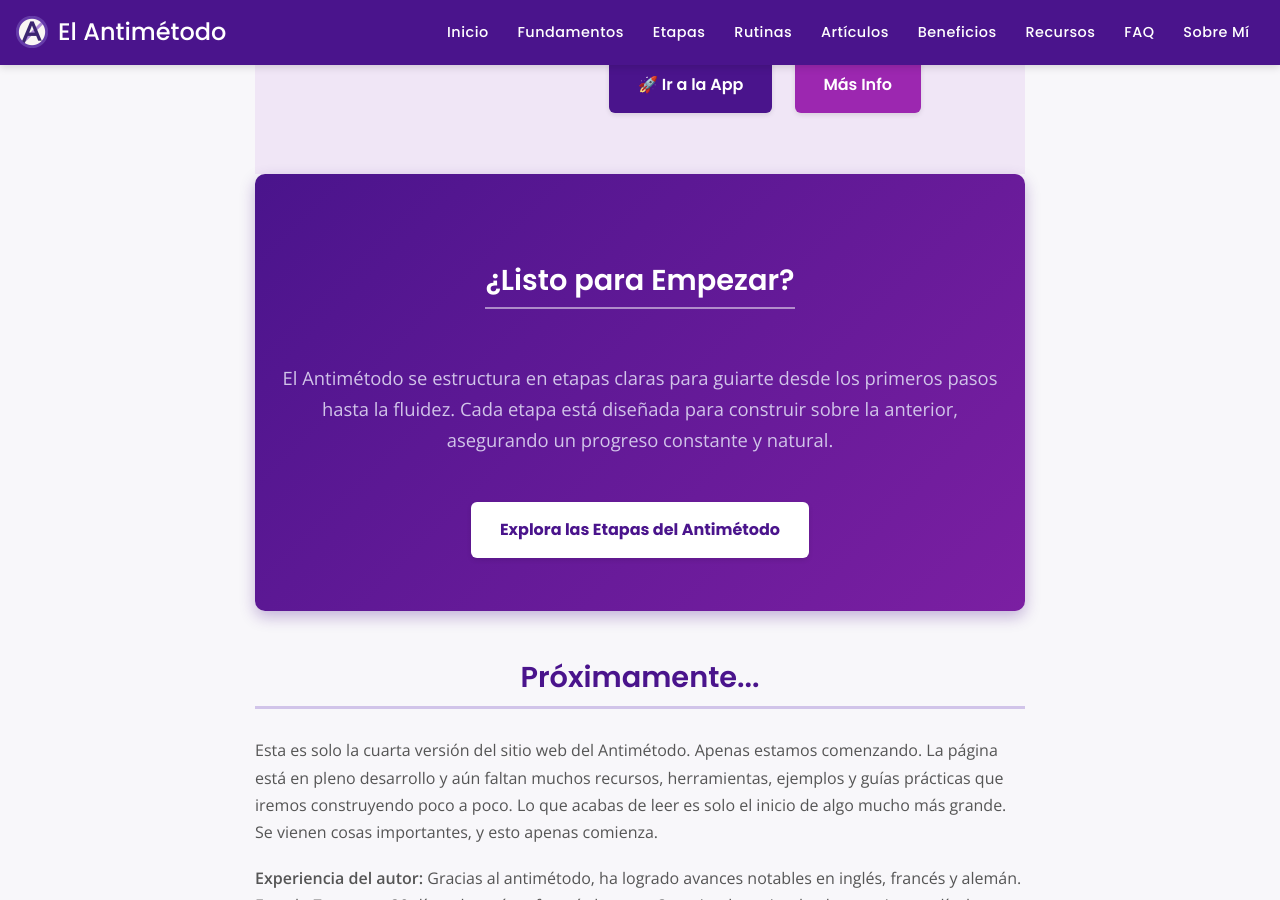
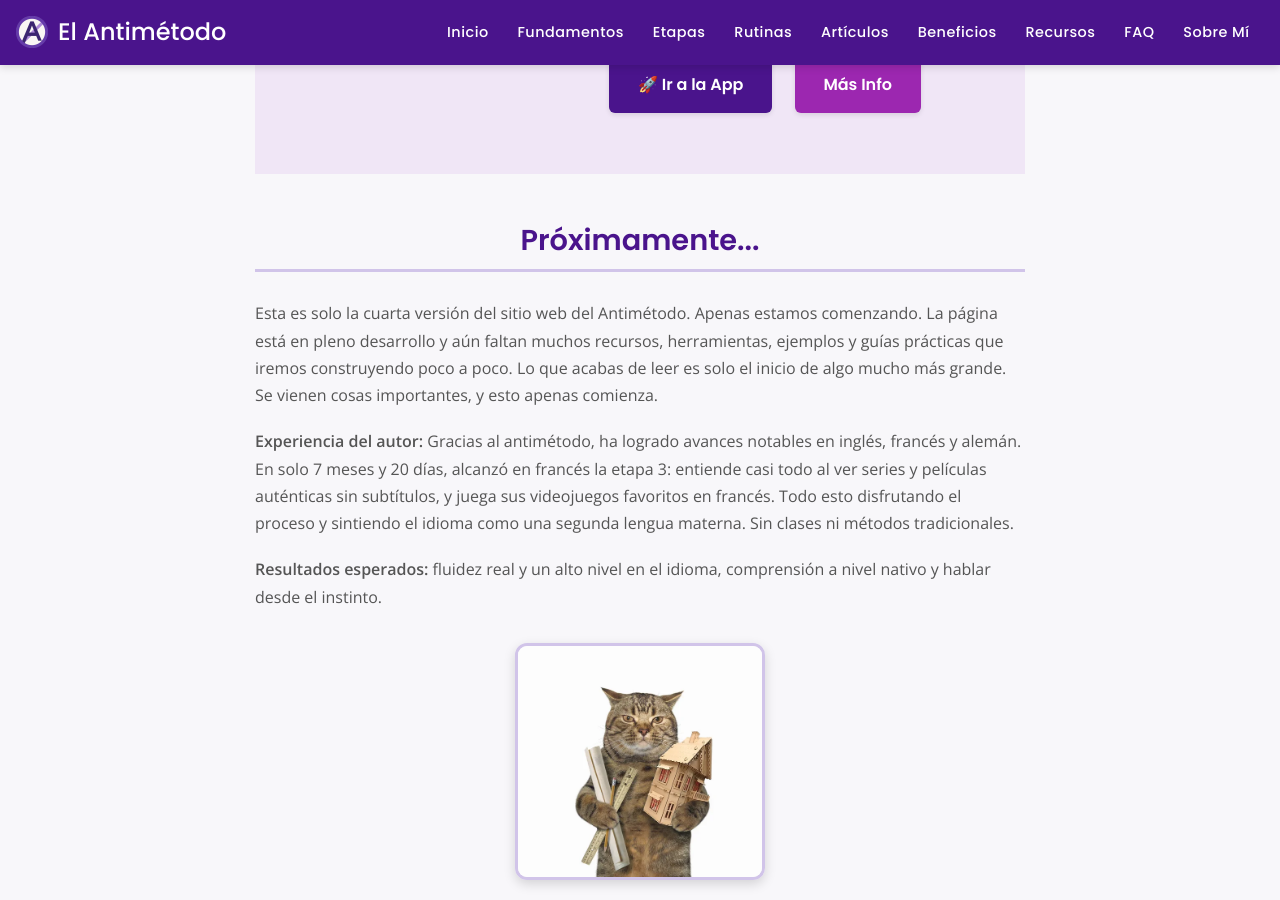
Before and after one commit to LuiseM93/ElAntimetodo, a Jekyll site: the page built from index.md, in a window 1280 px wide and 900 px high, scrolled down 3826 px. Built offline with Jekyll 4.4.1, drawn with Linux system fonts in a browser that asks for light colours; our own code applies the rules of GitHub Pages for plain Markdown files.

Commit message:
Update index.md

```diff
--- a/index.md
+++ b/index.md
@@ -254,14 +254,6 @@ description: Aprende idiomas divirtiéndote: el método basado en input comprens
   </div>
 </section>
 
-  <section style="margin-bottom: 3rem; text-align: center; padding: 2.5rem 1.5rem; background-image: linear-gradient(135deg, var(--primary-color) 0%, var(--secondary-color) 100%); border-radius: 10px; box-shadow: 0 6px 15px rgba(74, 20, 140, 0.3);">
-    <h2 style="color: white; border-bottom: 2px solid rgba(255,255,255,0.5); padding-bottom: 0.5rem; display: inline-block;">¿Listo para Empezar?</h2>
-    <p style="font-size: 1.15em; color: var(--light-purple-color); margin-top: 1.5rem; line-height: 1.7;">
-      El Antimétodo se estructura en etapas claras para guiarte desde los primeros pasos hasta la fluidez. Cada etapa está diseñada para construir sobre la anterior, asegurando un progreso constante y natural.
-    </p>
-    <a href="{{ '/etapas' | relative_url }}" class="btn" style="margin-top: 1.5rem; background-color: white; color: var(--primary-color) !important; font-weight: bold;">Explora las Etapas del Antimétodo</a>
-  </section>
-
   <section>
      <h2 style="text-align: center;">Próximamente...</h2>
      <p style="text-align: left; color: var(--text-light-color);">Esta es solo la cuarta versión del sitio web del Antimétodo. Apenas estamos comenzando. La página está en pleno desarrollo y aún faltan muchos recursos, herramientas, ejemplos y guías prácticas que iremos construyendo poco a poco. Lo que acabas de leer es solo el inicio de algo mucho más grande. Se vienen cosas importantes, y esto apenas comienza.</p>
```
